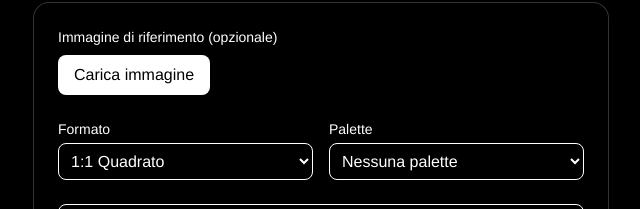
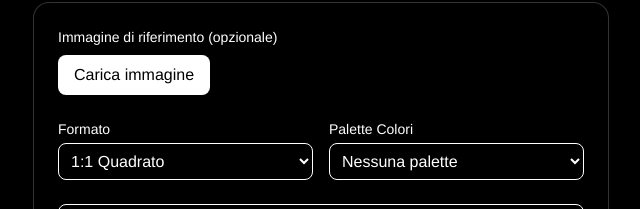
Before and after one commit to lrnzsp/imagen, a Next.js app: page / in a window 1280 px wide. Shown: the part 118-327 px from the top of the page, without its empty margins (319-959 px from the left). Built offline with nearby package versions, Linux system fonts and the light colour scheme; a web font is replaced by a local one.

Commit message:
Update page.js

```diff
--- a/src/app/page.js
+++ b/src/app/page.js
@@ -79,10 +79,10 @@ export default function Home() {
         res = await fetch('/api/generate', {
           method: 'POST',
           headers: { 'Content-Type': 'application/json' },
-          body: JSON.stringify({
+                      body: JSON.stringify({
             prompt,
             aspectRatio,
-            colorPalette
+            colorPalette: colorPalette || undefined
           })
         });
       }
@@ -197,7 +197,7 @@ export default function Home() {
 
                 <div>
                   <label className="block text-sm font-medium mb-1">
-                    Palette
+                    Palette Colori
                   </label>
                   <select
                     value={colorPalette}
```
